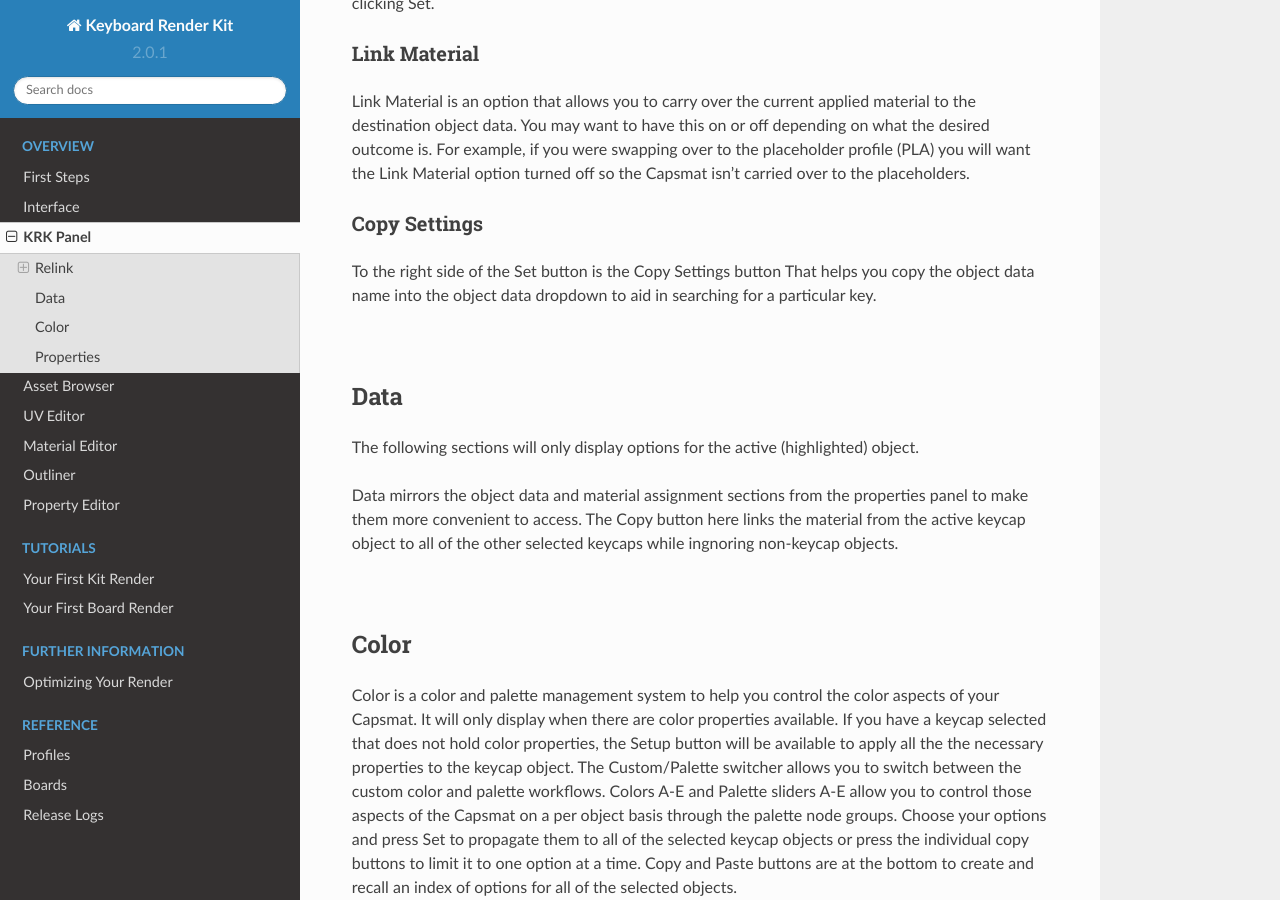
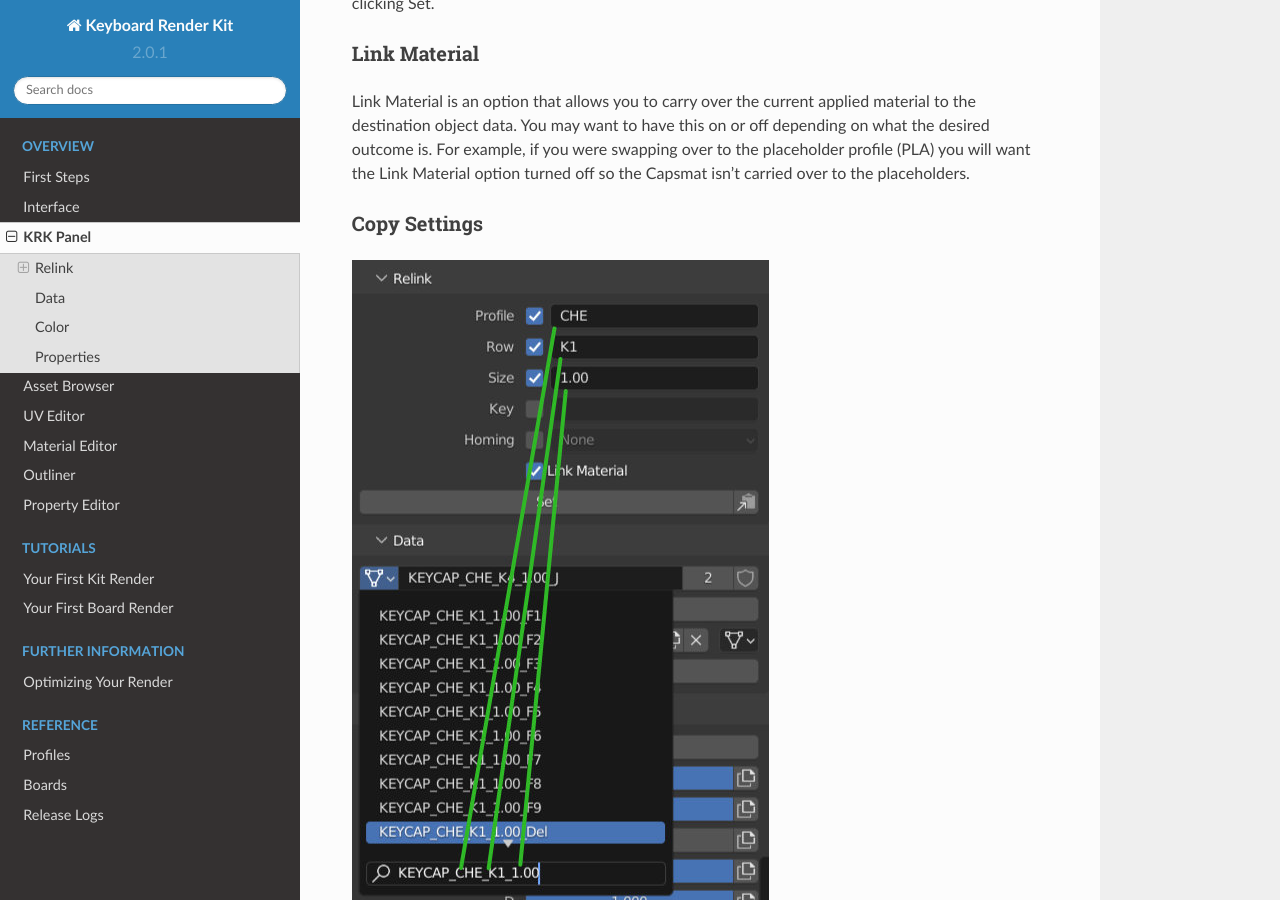
Before and after one commit to imperfectlink/KeyboardRenderKit, a Sphinx documentation site: the page built from docs/source/krkpanel.rst, in a window 1280 px wide and 900 px high, scrolled down 3342 px. Built offline with Sphinx 7.4.7 and the Read the Docs theme 2.0.0, drawn with Linux system fonts in a browser that asks for light colours.

Commit message:
Update krkpanel.rst

```diff
--- a/docs/source/krkpanel.rst
+++ b/docs/source/krkpanel.rst
@@ -50,6 +50,9 @@
 
 Copy Settings
 ----
+
+.. image:: img/CopySettings.jpg
+
 To the right side of the Set button is the Copy Settings button That helps you copy the object data name into the object data dropdown to aid in searching for a particular key.
 
 |
```
